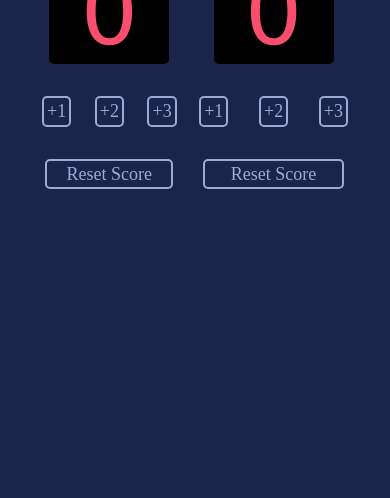
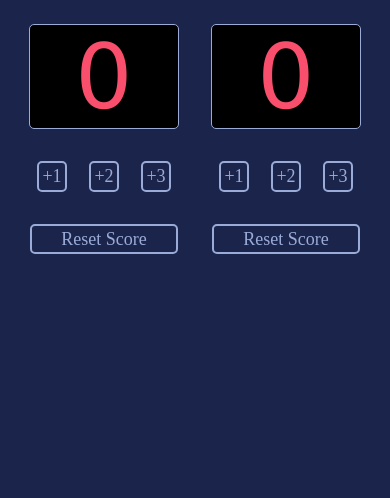
Before and after one commit to Jhondrek/Counter-web-app, a website built with Vite: page index.html in a window 390 px wide. Shown: the part 346-844 px from the top of the page. Built offline with nearby package versions, Linux system fonts and the light colour scheme.

Commit message:
media query for phones

```diff
--- a/index.css
+++ b/index.css
@@ -13,9 +13,8 @@ body {
     display: flex;
     justify-content: space-evenly;
     align-items: center;
-    padding-bottom: 8rem;
-    width: 90%;
-
+    width: 100%;
+    height: 100%;
 
 }
 
@@ -25,7 +24,6 @@ body {
     display: flex;
     flex-direction: column;
     align-items: center;
-
 }
 
 .score-container h3 {
@@ -70,3 +68,24 @@ body {
 .btn-reset {
     width: 95%;
 }
+
+@media screen and (max-width: 600px) {
+
+    .score-container {
+        width: 40%;
+        justify-content: space-around;
+
+    }
+
+    .score-btn-Container {
+        justify-content: space-around;
+
+    }
+
+    .score-container p {
+        width: 95%;
+        border: #9AABD8 solid 1px;
+
+    }
+
+}
```
